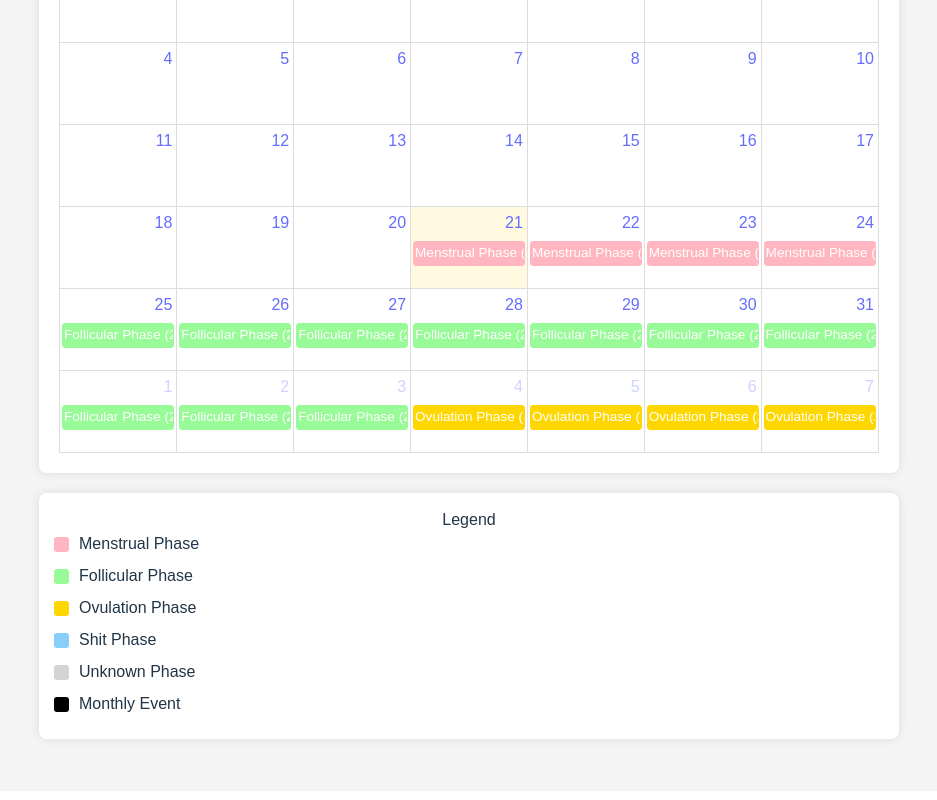
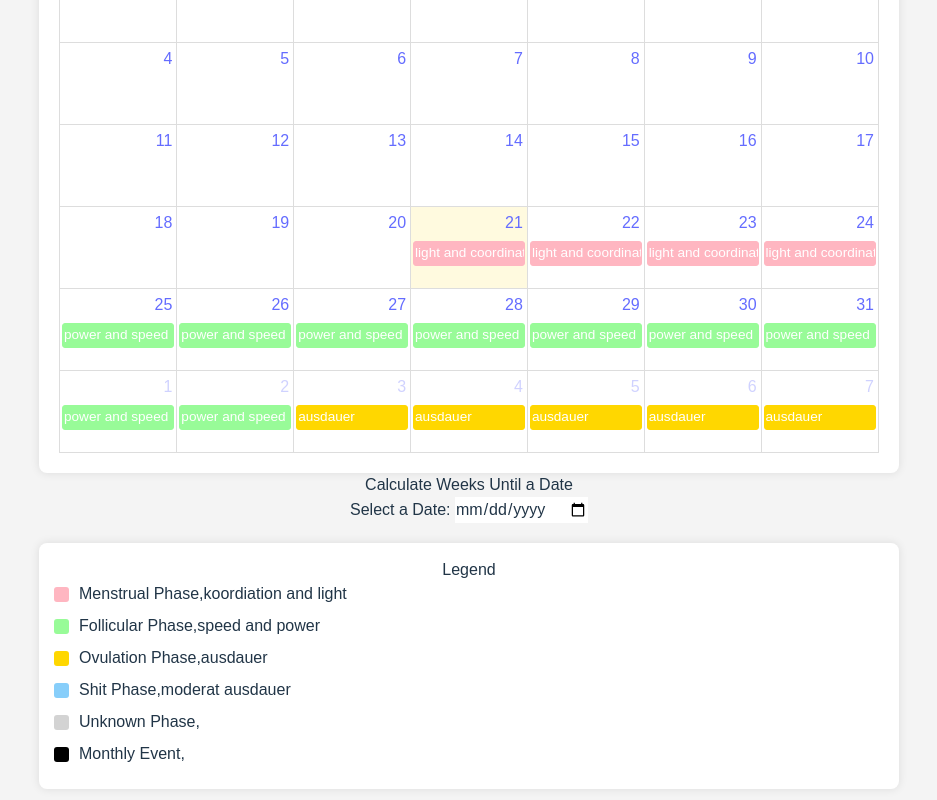
Before and after one commit to NathalieScherf/cycle-based-training-for-running, a React (Vite) app: page / in a window 1280 px wide. Shown: the part 792-1592 px from the top of the page, without its empty margins (171-1108 px from the left). Built offline with nearby package versions, Linux system fonts and the light colour scheme; a web font is replaced by a local one.

Commit message:
add week counter and phases

```diff
--- a/src/assets/phases.js
+++ b/src/assets/phases.js
@@ -19,3 +19,19 @@ export const getPhaseColor = (phaseName) => {
       return '#D3D3D3'; // Light gray for unknown phases
   }
 };
+
+
+export const getPhaseTraining = (phaseName) => {
+  switch (phaseName) {
+    case MENS_PHASE:
+      return 'light and coordination'; // Light pink
+    case FOL_PHASE:
+      return 'power and speed'; // Pale green
+    case OV_PHASE:
+      return 'ausdauer'; // Gold
+    case SHIT_PHASE:
+      return 'moderat ausdauer'; // Light blue
+    default:
+      return '#D3D3D3'; // Light gray for unknown phases
+  }
+};
--- a/src/components/CalendarDisplay.jsx
+++ b/src/components/CalendarDisplay.jsx
@@ -7,7 +7,7 @@ import interactionPlugin from '@fullcalendar/interaction';
 import Modal from 'react-modal'; // Import react-modal
 
 import usePeriodTracker from '../hooks/usePeriodTracker';
-import { getPhaseColor } from '../assets/phases';
+import { getPhaseColor, getPhaseTraining } from '../assets/phases';
 
 Modal.setAppElement('#root'); // For accessibility
 
@@ -33,9 +33,10 @@ const CalendarDisplay = ({ periodStartDate, setPeriodStartDate }) => {
         const dayInCycle = (i % cycleLength) + 1;
         const phaseName = getPhaseByDay(dayInCycle);
         const color = getPhaseColor(phaseName); // Function to determine color based on phase
-
+        const training = getPhaseTraining(phaseName)
         generatedEvents.push({
-          title: `${phaseName} (${eventDate.toISOString().split('T')[0]})`,
+          title: `${phaseName, training} `,
+          // (${eventDate.toISOString().split('T')[0]})
           start: eventDate.toISOString().split('T')[0],
           color: color,
         });
--- a/src/components/Dashboard.jsx
+++ b/src/components/Dashboard.jsx
@@ -4,11 +4,13 @@ import PeriodTracker from './PeriodTracker';
 import MonthlyTracker from './MonthlyTracker';
 import CalendarDisplay from './CalendarDisplay';
 import Legend from './Ledgend';
+import WeeksUntil from './WeeksUntil';
 import { useState, useEffect } from 'react';
 
 
 const Dashboard = () => {
     const [periodStartDate, setPeriodStartDate] = useState(new Date());
+    const [startDateX, setStartDateX] = useState(new Date());
 
     useEffect(() => {
         const storedData = localStorage.getItem('PERIOD_TRACKER_KEY');
@@ -17,13 +19,16 @@ const Dashboard = () => {
             console.log(parsedData);
 
             setPeriodStartDate(new Date(parsedData.periodStartDate));
+            setStartDateX(new Date(parsedData.startDate));
         }
     }, []);
 
     const handleStartDateChange = (newStartDate) => {
         setPeriodStartDate(newStartDate);
+        setStartDateX(newStartDate);
         localStorage.setItem('PERIOD_TRACKER_KEY', JSON.stringify({
             periodStartDate: newStartDate.toISOString(),
+            startDate: newStartDate.toISOString(),
         }));
     };
 
@@ -35,6 +40,7 @@ const Dashboard = () => {
                 <MonthlyTracker />
             </div>
             <CalendarDisplay periodStartDate={periodStartDate} setPeriodStartDate={handleStartDateChange}/>
+            <WeeksUntil />
             <Legend />
 
         </div>
--- a/src/components/Ledgend.jsx
+++ b/src/components/Ledgend.jsx
@@ -2,10 +2,10 @@
 
 const Legend = () => {
     const legends = [
-        { color: '#FFB6C1', label: 'Menstrual Phase' },
-        { color: '#98FB98', label: 'Follicular Phase' },
-        { color: '#FFD700', label: 'Ovulation Phase' },
-        { color: '#87CEFA', label: 'Shit Phase' },
+        { color: '#FFB6C1', label: 'Menstrual Phase', training: 'koordiation and light' },
+        { color: '#98FB98', label: 'Follicular Phase', training: 'speed and power' },
+        { color: '#FFD700', label: 'Ovulation Phase', training: 'ausdauer' },
+        { color: '#87CEFA', label: 'Shit Phase', training: 'moderat ausdauer ' },
         { color: '#D3D3D3', label: 'Unknown Phase' },
         { color: '#000', label: 'Monthly Event' }, // Same color as Luteal Phase for consistency
     ];
@@ -27,7 +27,7 @@ const Legend = () => {
                                 borderRadius: '3px',
                             }}
                         ></span>
-                        {item.label}
+                        {item.label},{item.training}
                     </li>
                 ))}
             </ul>
--- /dev/null
+++ b/src/components/WeeksUntil.jsx
@@ -0,0 +1,40 @@
+import { useState } from 'react';
+
+const WeeksUntil = () => {
+  const [selectedDate, setSelectedDate] = useState('');
+  const [weeksUntil, setWeeksUntil] = useState(null);
+
+  const handleDateChange = (e) => {
+    const targetDate = new Date(e.target.value);
+    const currentDate = new Date();
+
+    // Calculate the difference in time
+    const timeDifference = targetDate - currentDate;
+    const totalDays = Math.ceil(timeDifference / (1000 * 60 * 60 * 24));
+    const weeks = Math.floor(totalDays / 7);
+    const days = totalDays % 7;
+
+    setSelectedDate(e.target.value);
+    setWeeksUntil({ weeks, days });
+  };
+
+  return (
+    <div className="weeks-until">
+      <h3>Calculate Weeks Until a Date</h3>
+      <label htmlFor="target-date">Select a Date: </label>
+      <input
+        type="date"
+        id="target-date"
+        value={selectedDate}
+        onChange={handleDateChange}
+      />
+      {weeksUntil !== null && (
+        <p>
+          There are {weeksUntil.weeks} week(s) and {weeksUntil.days} day(s) until {selectedDate}.
+        </p>
+      )}
+    </div>
+  );
+};
+
+export default WeeksUntil;
--- a/src/hooks/usePeriodTracker.jsx
+++ b/src/hooks/usePeriodTracker.jsx
@@ -6,7 +6,7 @@ import { FOL_PHASE, MENS_PHASE, OV_PHASE, SHIT_PHASE } from '../assets/phases';
 // Define the four phases with default durations (in days)
 const DEFAULT_PHASES = [
     { name: MENS_PHASE, duration: 4 },
-    { name: FOL_PHASE, duration: 10 },
+    { name: FOL_PHASE, duration: 9 },
     { name: OV_PHASE, duration: 9 },
     { name: SHIT_PHASE, duration: 5 },
 ];
@@ -14,7 +14,7 @@ const DEFAULT_PHASES = [
 // Storage key for persisting data
 const PERIOD_TRACKER_KEY = 'periodTrackerData';
 
-const usePeriodTracker = (defaultCycleLength = 28) => {
+const usePeriodTracker = (defaultCycleLength = 27) => {
     const [startDate, setStartDate] = useState(new Date());
     const [cycleLength, setCycleLength] = useState(defaultCycleLength);
     const [phases, setPhases] = useState(DEFAULT_PHASES);
```
